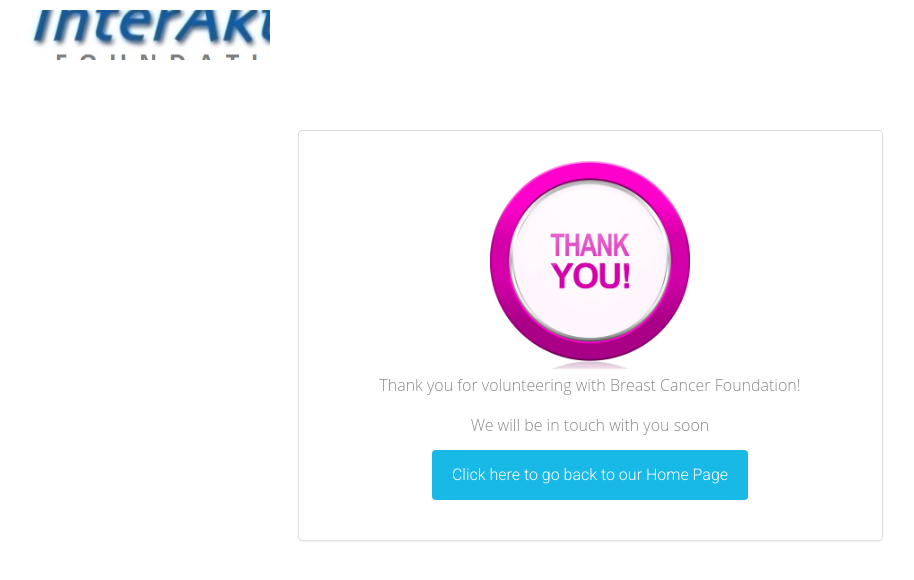
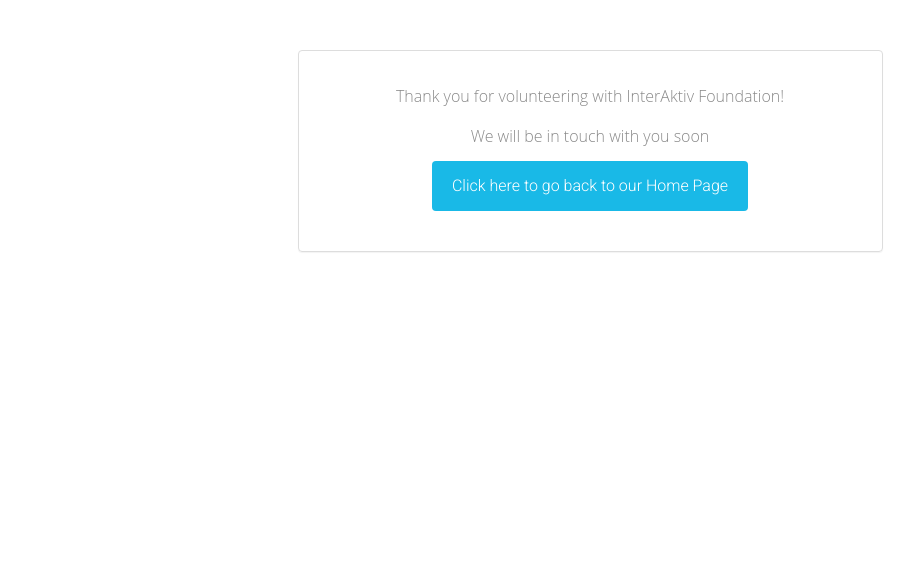
Before and after one commit to Interaktivtechnology/LnDemo, a PHP site: page /success.php in a window 1280 px wide. Shown: the top 580 px of the page, without its empty margins (50-964 px from the left). Run offline with PHP 8.4, Linux system fonts and the light colour scheme; some libraries are stand-ins or nearby versions.

Commit message:
fix volunteer

```diff
--- a/volunteer/success.php
+++ b/volunteer/success.php
@@ -6,7 +6,7 @@
 	<head>
 		<meta charset="utf-8" />
 		<meta name="viewport" content="initial-scale=1, maximum-scale=1, user-scalable=no" />
-		<title>Breast Cancer Foundation - Success</title>
+		<title>Interaktiv Foundation</title>
 
 
         <!-- CSS -->
@@ -55,33 +55,12 @@
 <body>
 
 	<div class="container">
-		<nav role="navigation" class="navbar navbar-inverse navbar-no-bg">
-			<div class="container main">
-				<div class="navbar-header">
-					<button data-target="#top-navbar-1" data-toggle="collapse" class="navbar-toggle collapsed" type="button">
-						<span class="sr-only">Toggle navigation</span>
-						<span class="icon-bar"></span>
-						<span class="icon-bar"></span>
-						<span class="icon-bar"></span>
-					</button>
-					<a href="index" class="navbar-brand">Breast Cancer Foundation</a>
-				</div>
-				<!-- Collect the nav links, forms, and other content for toggling -->
-				<div id="top-navbar-1" class="collapse navbar-collapse">
-					<ul class="nav navbar-nav navbar-right">
-
-					</ul>
-				</div>
-			</div>
-		</nav>
 		<div class="row">
 			<div class="col-md-6 col-md-offset-3 panel panel-default">
 			<br />
-				<center>
-					<img src="assets/img//thank-you-circle.png" width="200px"/>
-				</center>
+
 				<p>
-					Thank you for volunteering with Breast Cancer Foundation!
+					Thank you for volunteering with InterAktiv Foundation!
 				</p>
 				<p>
 					 We will be in touch with you soon
```
Also changed, not shown: volunteer/process.php (+54 -17 lines).
